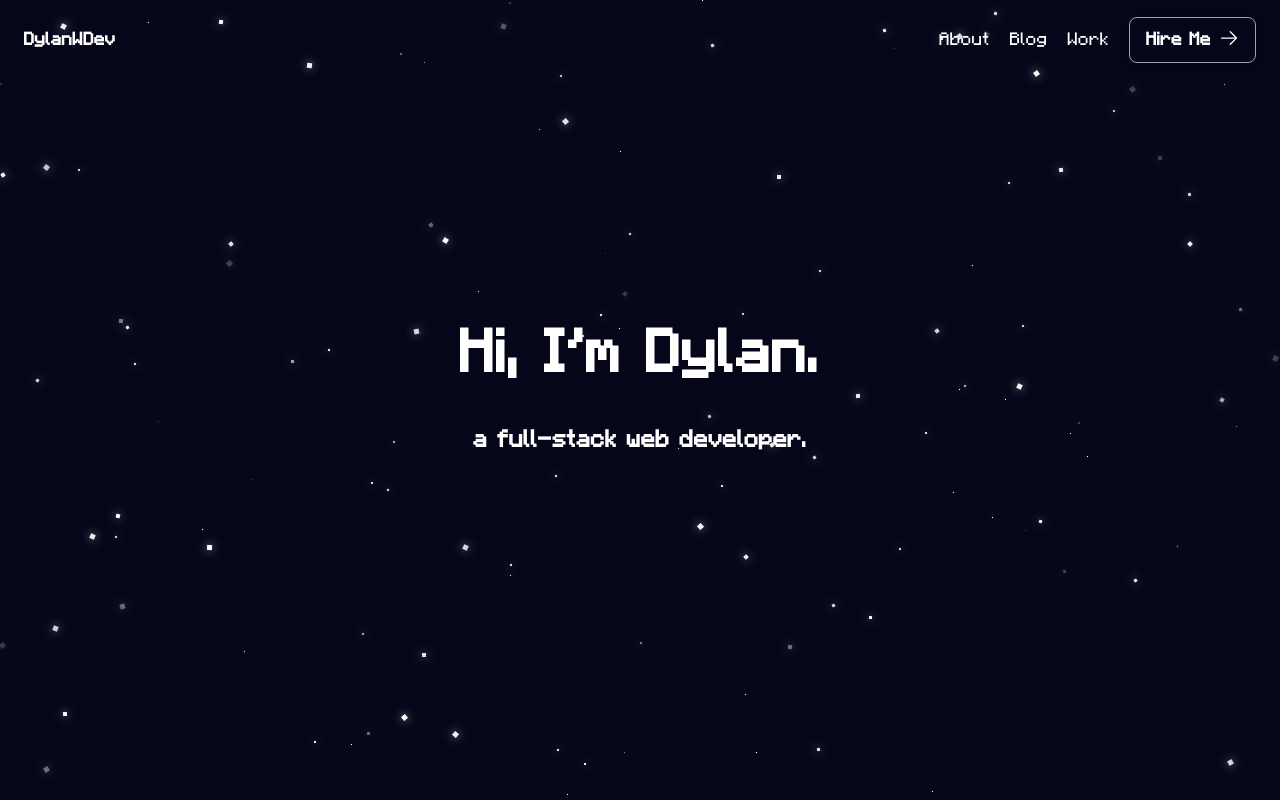
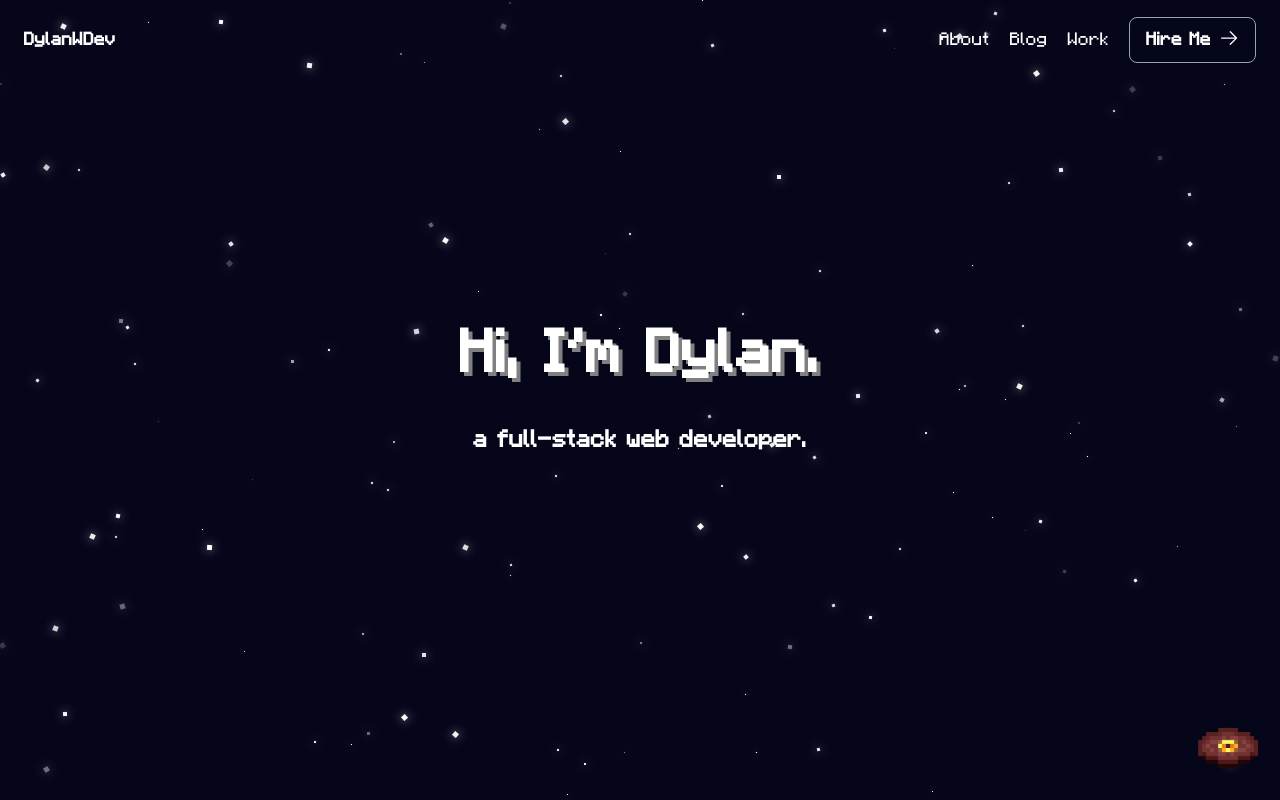
Before and after one commit to DylanWDev/Portfolio, a Next.js app: page / in a window 1280 px wide. Shown: the top 800 px of the page. Built offline with nearby package versions, Linux system fonts and the light colour scheme.

Commit message:
added pigstep image

```diff
--- a/src/app/page.js
+++ b/src/app/page.js
@@ -13,7 +13,7 @@ export default function Home() {
           <Stars />
         </div>
         <div className="font-semibold text-white flex flex-col items-center justify-center h-screen text-center relative z-10">
-          <h1 className="text-4xl md:text-5xl lg:text-6xl lg:pb-10 pb-7">
+          <h1 className="text-4xl md:text-5xl lg:text-6xl lg:pb-10 pb-7" style={{ textShadow: '4px 4px gray' }}>
             Hi, I'm Dylan.
             <br />
           </h1>
@@ -29,15 +29,21 @@ export default function Home() {
 
       <div id="about" className="bg-black">
         <div>
-          <About/>
+          <About />
         </div>
       </div>
 
       <div id="work" className="bg-blue-600">
         <div>
-          <About/>
+          <About />
         </div>
       </div>
+
+      <img
+        className="size-16 fixed bottom-0 right-0 m-5"
+        src="/images/pigstep.png"
+        alt="Pigstep Image"
+      />
     </>
   );
 }
```
Also changed, not shown: public/images/pigstep.png (added).
